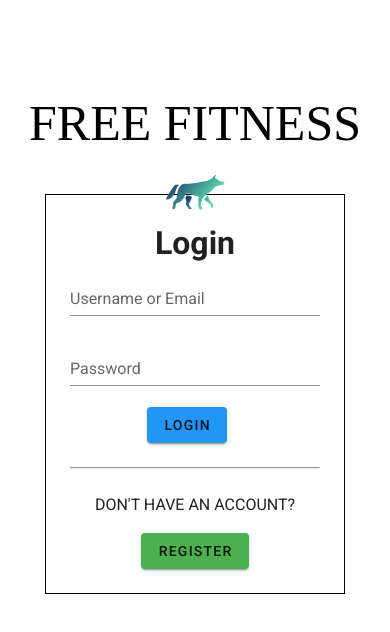
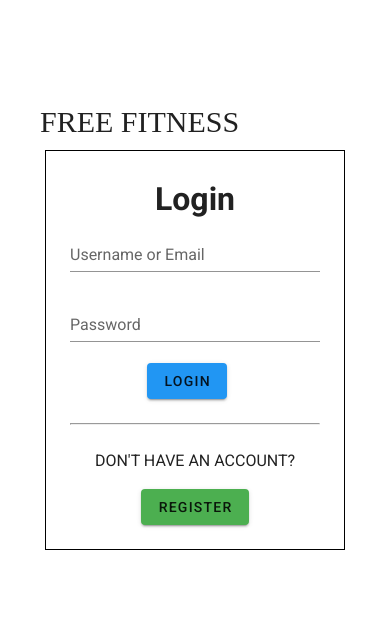
Before and after one commit to ChristopherJamesTaylor/free_fitness_flask, a Vue app in the folder vue/: page /#/ in a window 390 px wide. Shown: the top 632 px of the page. Built offline with nearby package versions, Linux system fonts and the light colour scheme.

Commit message:
Login is now mobile friendly

```diff
--- a/vue/src/components/LoginBanner.vue
+++ b/vue/src/components/LoginBanner.vue
@@ -1,19 +1,24 @@
 <template>
-    <v-container fluid class="banner">
-        <header class="site-header" role="banner">
-            <h1>
-              <a class="site-header_logo-link">
-                Free Fitness
-                <img src="../assets/profile.png" width="80" height="80">
-              </a>
-            </h1>
-    </header>
-    </v-container>
+    <div>
+        <desktop-login-banner v-if="layoutDesktop"></desktop-login-banner>
+        <mobile-login-banner v-if="layoutMobile"></mobile-login-banner>
+    </div>
 </template>
 
 <script>
+    import desktopLoginBanner from "./desktopLoginBanner";
+    import mobileLoginBanner from "./mobileLoginBanner";
     export default {
-        name: "LoginBanner"
+        name: "LoginBanner",
+        components: {desktopLoginBanner, mobileLoginBanner},
+        computed: {
+            layoutMobile(){
+                return this.$vuetify.breakpoint.mdAndDown;
+            },
+            layoutDesktop(){
+            return this.$vuetify.breakpoint.mdAndUp;
+            },
+        },
     }
 </script>
 
--- /dev/null
+++ b/vue/src/components/desktopLoginBanner.vue
@@ -0,0 +1,52 @@
+<template>
+    <v-container fluid class="banner">
+        <header class="site-header" role="banner">
+            <h1>
+              <a class="site-header_logo-link">
+                Free Fitness
+                <img src="../assets/profile.png" width="80" height="80">
+              </a>
+            </h1>
+    </header>
+    </v-container>
+</template>
+
+<script>
+    export default {
+        name: "LoginBanner"
+    }
+</script>
+
+<style scoped>
+.h1 a{
+  color: inherit;
+  text-decoration: none;
+  font-weight: inherit;
+}
+
+.site-header{
+  height: 100px;
+  top: 0;
+}
+a{
+  color: black;
+  cursor: pointer;
+  text-decoration: none;
+  font-weight: bold;
+  text-transform: uppercase;
+  display: block;
+  font: 16px "lato";
+}
+li{
+  display: inline-block;
+  margin-bottom: 0;
+  vertical-align: middle;
+  padding: 40px;
+
+}
+.site-header_logo-link {
+  display: inline-block;
+  word-break: break-word;
+  font: 50px "Source Code Pro";
+  }
+</style>
--- /dev/null
+++ b/vue/src/components/mobileLoginBanner.vue
@@ -0,0 +1,27 @@
+<template>
+    <v-container fluid class="banner">
+        <v-toolbar flat light short>
+            <v-toolbar-title class="site-header_logo-link">
+                Free Fitness
+            </v-toolbar-title>
+            <v-img src="../assets/profile.png" width="80" height="80" contain />
+        </v-toolbar>
+    </v-container>
+</template>
+
+<script>
+    export default {
+        name: "LoginBanner"
+    }
+</script>
+
+<style scoped>
+
+.site-header_logo-link {
+  display: inline-block;
+  word-break: break-word;
+  font-weight: bold;
+  text-transform: uppercase;
+  font: 30px "Source Code Pro";
+  }
+</style>
--- a/vue/src/router/Middleware.js
+++ b/vue/src/router/Middleware.js
@@ -1,8 +1,8 @@
-import store from "@/state/store"
+
 
 export function checkAccessMiddleware(to, from, next) {
-    store.dispatch("fitness/allFitnessPlans");
-    store.dispatch("user/allProfiles");
+    // store.dispatch("fitness/allFitnessPlans");
+    // store.dispatch("user/allProfiles");
     // if(sessionStorage.getItem('user') !== null){
     //     let data = {'username': sessionStorage.getItem('user'),};
     //     // let id = {'personID': sessionStorage.getItem('personID'),};
```
